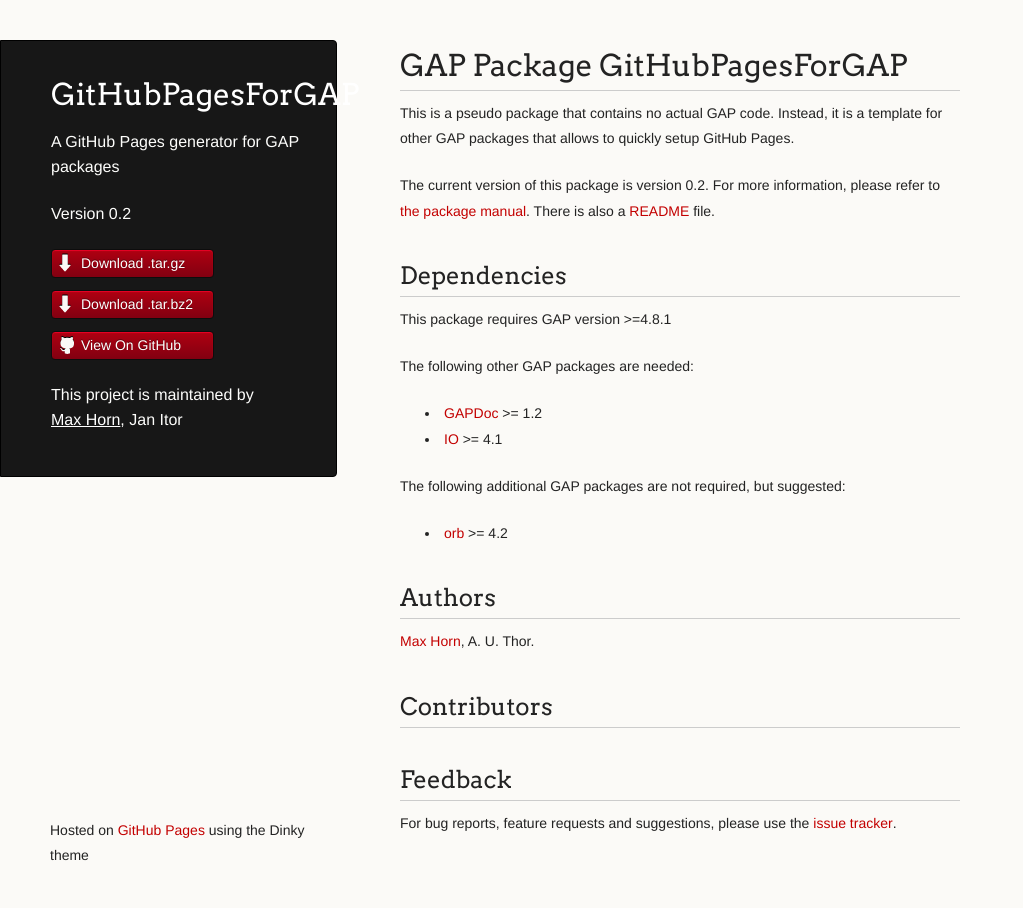
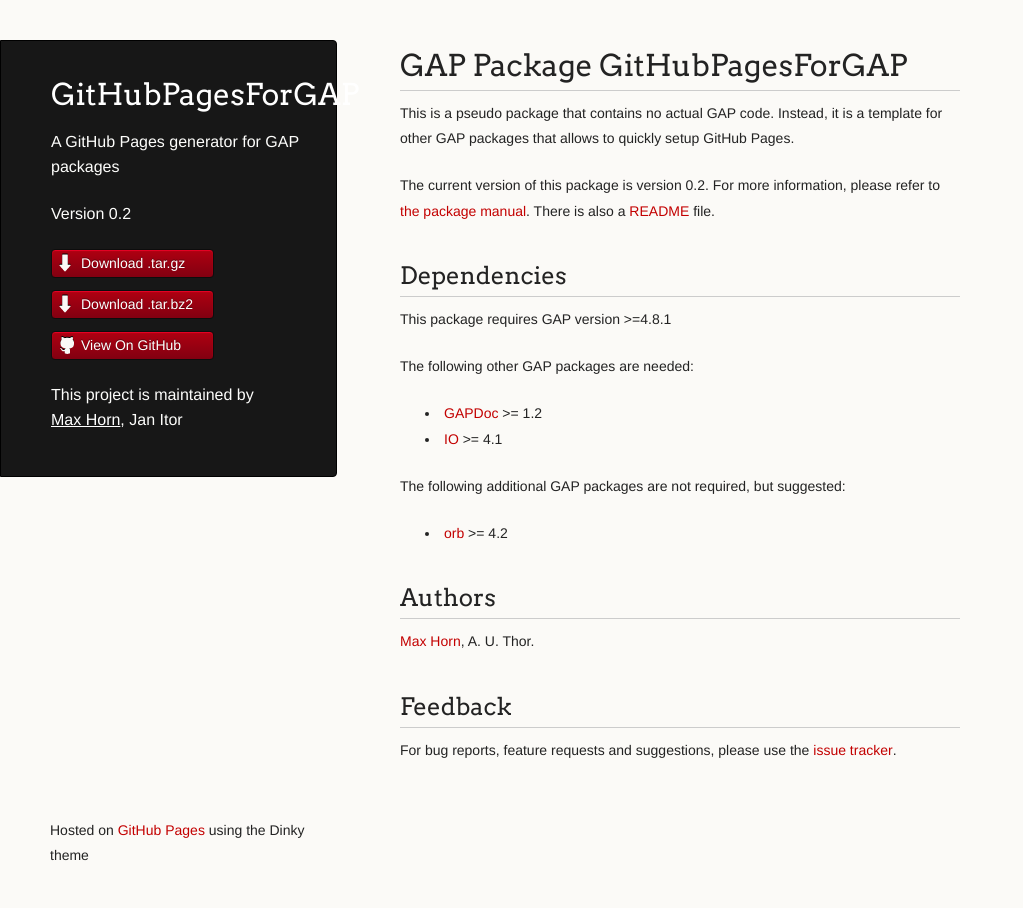
Before and after one commit to digraphs/Digraphs, a Jekyll site: the page built from index.md, in a window 1280 px wide. Shown: the whole page, without its empty margins (0-1023 px from the left). Built offline with Jekyll 4.4.1, drawn with Linux system fonts in a browser that asks for light colours; our own code applies the rules of GitHub Pages for plain Markdown files.

Commit message:
fix issue (?) with optional contributors list

```diff
--- a/index.md
+++ b/index.md
@@ -35,7 +35,7 @@
  {%- if forloop.last -%}.{% else %}, {%- endif -%}
 {% endfor %}
 
-{% if site.data.package.contributors.size != 0 %}
+{% if site.data.package.contributors.size > 0 %}
 ## Contributor{% if site.data.package.contributors.size != 1 %}s{% endif %}
  {% for person in site.data.package.contributors %}
   {% if person.url %}{{ person.name }}{% else %}{{ person.name }}{% endif %}
```
